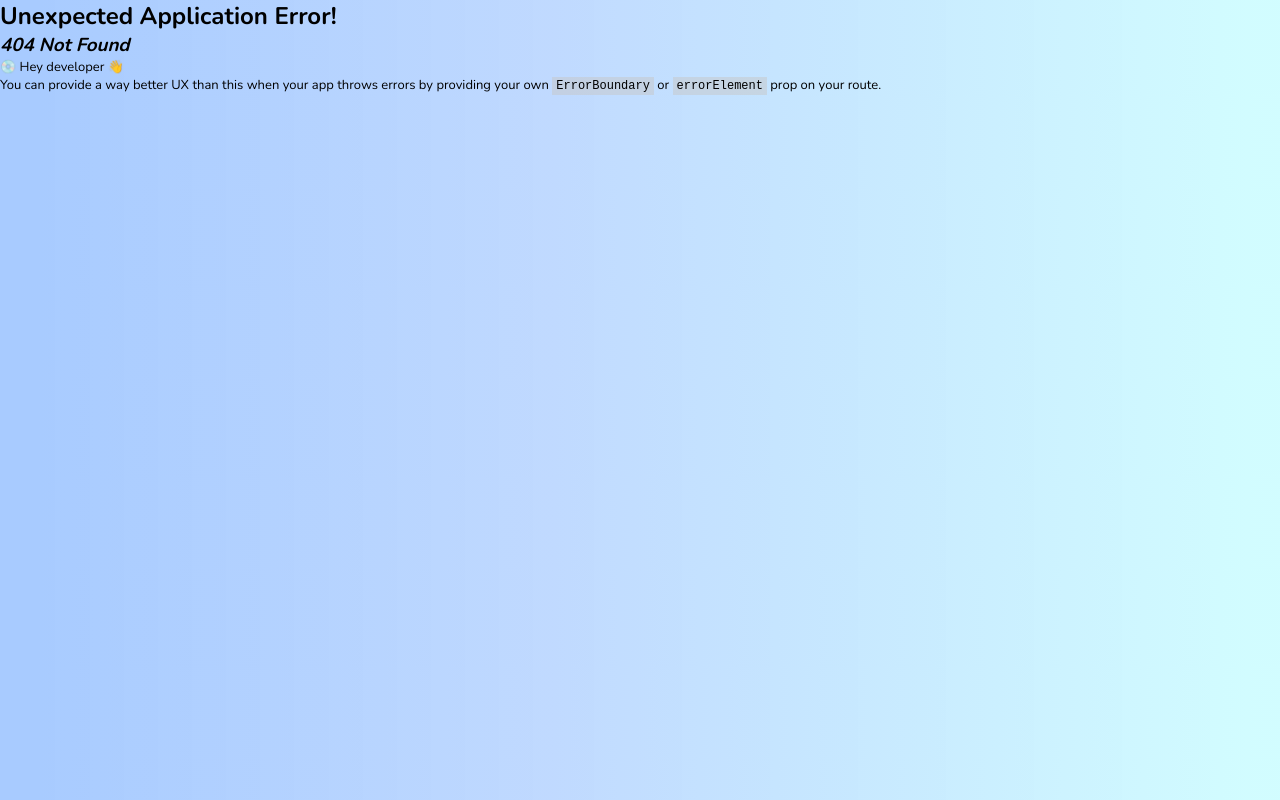
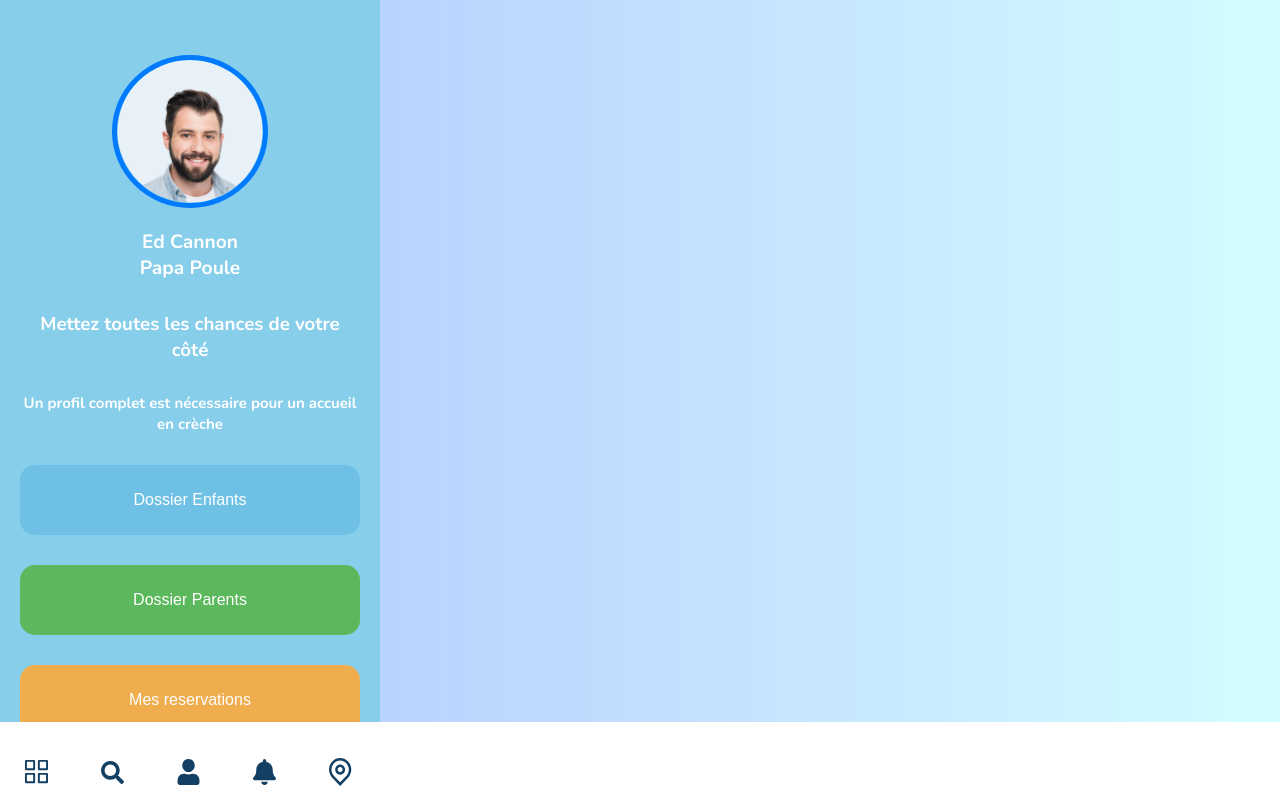
Before and after one commit to naiiipan44/Les-Petits-Nids, a React (Vite) app in the folder client/: page /profile in a window 1280 px wide. Before the commit this address had no page. Built offline with nearby package versions, Linux system fonts and the light colour scheme.

Commit message:
ProfilPage first commit

```diff
--- a/client/src/main.tsx
+++ b/client/src/main.tsx
@@ -10,6 +10,7 @@ import App from "./App";
 import LandingPage from "./pages/LandingPage";
 import LoginAndRegisterPage from "./pages/LoginAndRegisterPage";
 import NurseryPage from "./pages/NurseryPage";
+import ProfilePage from "./pages/ProfilePage";
 import SearchPage from "./pages/SearchPage";
 
 // import About from "./pages/About";
@@ -50,6 +51,10 @@ const router = createBrowserRouter([
       {
         path: "loginandregister",
         element: <LoginAndRegisterPage />,
+      },
+      {
+        path: "profile",
+        element: <ProfilePage />,
       },
     ],
   },
--- /dev/null
+++ b/client/src/pages/ProfilePage.css
@@ -0,0 +1,66 @@
+.profile-page {
+  display: flex;
+  flex-direction: column;
+  align-items: center;
+  text-align: center;
+  gap: 30px;
+
+  width: 100%;
+  max-width: 380px;
+  padding: 40px 20px;
+
+  box-sizing: border-box;
+  background-color: skyblue;
+  color: white;
+}
+.profile-page p {
+  font-size: 15px;
+  font-weight: bolder;
+}
+
+.profile img {
+  outline: 5px solid #007bff;
+  outline-offset: -20px;
+  border-radius: 50%;
+}
+
+.profile figcaption {
+  font-size: 1.2rem;
+  font-weight: bold;
+}
+
+.choice-button {
+  display: flex;
+  flex-direction: column;
+  gap: 15px;
+  width: 100%;
+}
+
+button {
+  width: 100%;
+  padding: 26px 0; /* Augmente légèrement la hauteur des boutons */
+  font-size: 1rem;
+  border: none;
+  border-radius: 15px;
+  cursor: pointer;
+  transition: background-color 0.3s ease;
+}
+
+.child-button {
+  background-color: #6ec1e4;
+  color: white;
+}
+
+.parents-button {
+  background-color: #5cb85c;
+  color: white;
+}
+
+.reservations-button {
+  background-color: #f0ad4e;
+  color: white;
+}
+
+button:hover {
+  opacity: 0.9;
+}
--- /dev/null
+++ b/client/src/pages/ProfilePage.tsx
@@ -0,0 +1,25 @@
+import "./ProfilePage.css";
+function ProfilePage() {
+  return (
+    <section className="profile-page">
+      <figure className="profile">
+        <img src="/profile.svg" alt="profile-picture" />
+        <figcaption>Ed Cannon</figcaption>
+        <figcaption>Papa Poule</figcaption>
+      </figure>
+      <h3>Mettez toutes les chances de votre côté</h3>
+      <p>Un profil complet est nécessaire pour un accueil en crèche</p>
+      <button type="button" className="child-button">
+        Dossier Enfants
+      </button>
+      <button type="button" className="parents-button">
+        Dossier Parents
+      </button>
+      <button type="button" className="reservations-button">
+        Mes reservations
+      </button>
+    </section>
+  );
+}
+
+export default ProfilePage;
```
Also changed, not shown: client/public/profile.svg (added).
